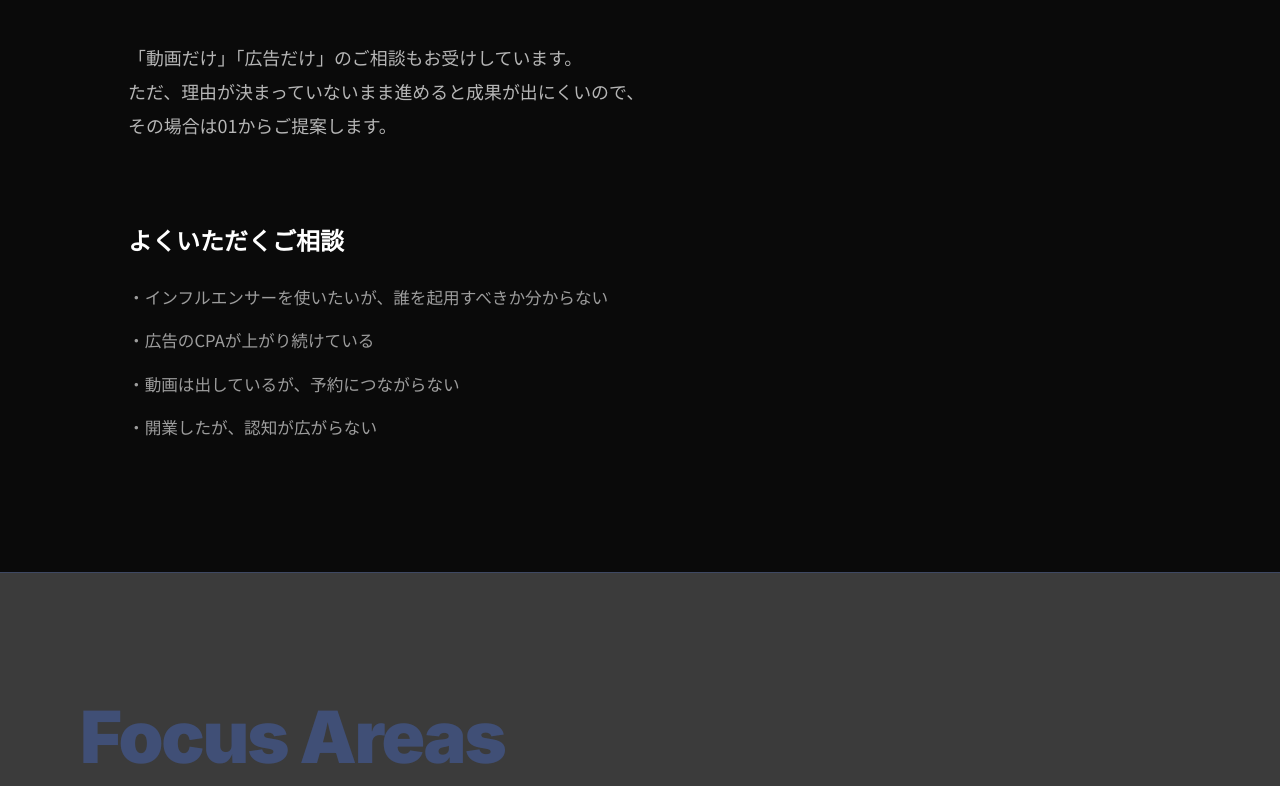
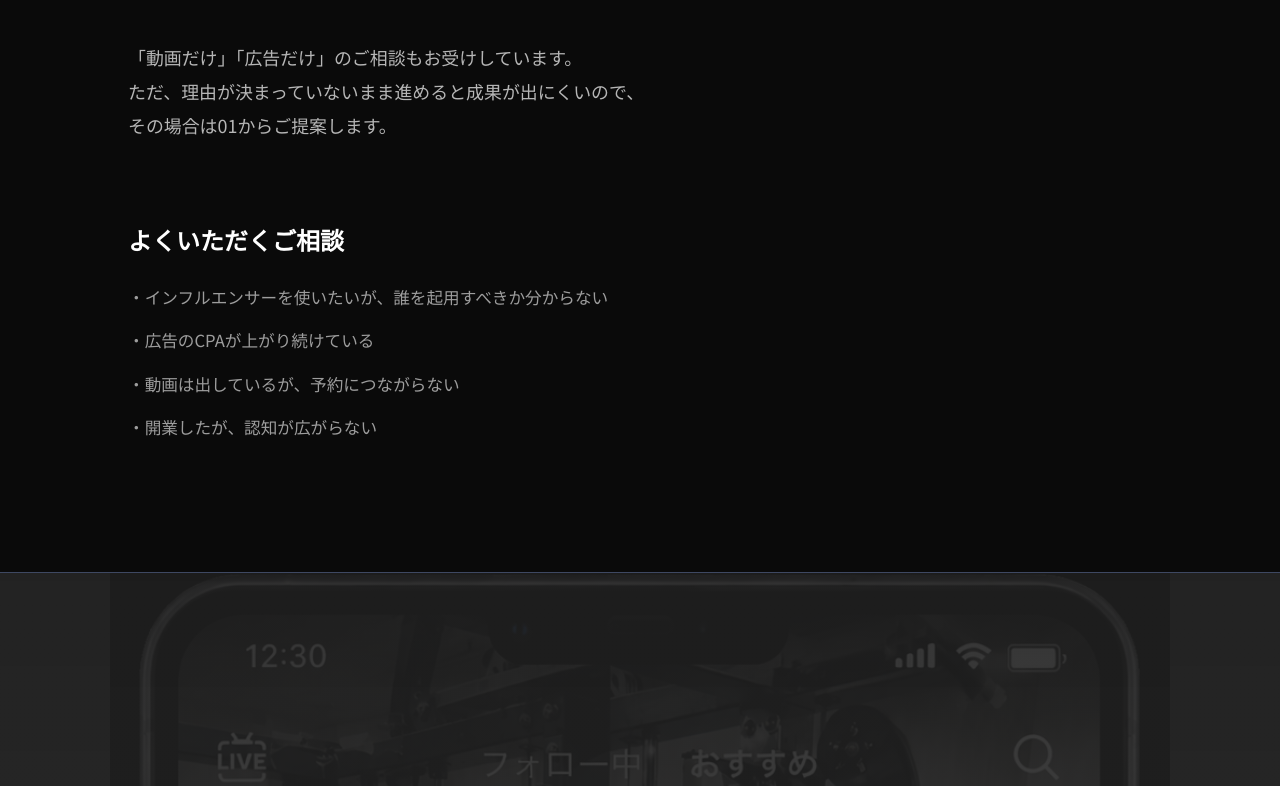
Before and after one commit to fukunaga-faise/faise-lp, a Next.js app: page / in a window 1280 px wide. Shown: the part 3901-4687 px from the top of the page. Built offline with nearby package versions, Linux system fonts and the light colour scheme.

Commit message:
Remove Focus Areas section
No longer needed now that industry names live back in the Services
tag lists / body copy elsewhere on the page.

```diff
--- a/src/app/page.tsx
+++ b/src/app/page.tsx
@@ -2,7 +2,6 @@ import Nav from '@/components/Nav'
 import Hero from '@/components/Hero'
 import Mission from '@/components/Mission'
 import Services from '@/components/Services'
-import FocusAreas from '@/components/FocusAreas'
 import Works from '@/components/Works'
 import Clients from '@/components/Clients'
 import Founder from '@/components/Founder'
@@ -18,7 +17,6 @@ export default function Home() {
       <Hero />
       <Mission />
       <Services />
-      <FocusAreas />
       <Works />
       <Clients />
       <Founder />
--- a/src/components/FocusAreas.tsx
+++ /dev/null
@@ -1,66 +0,0 @@
-'use client'
-
-import { useRef } from 'react'
-import { motion, useInView } from 'framer-motion'
-
-const areas = [
-  { title: 'パーソナルジム', body: 'トレーナーの人柄と施設の空気感を、「会いに行きたい」へ変換する。' },
-  { title: '美容クリニック', body: '価格競争ではなく、安心感と上質感で「選ばれる理由」をつくる。' },
-  { title: '店舗・施設型ビジネス', body: '業種を問わず、来店が売上を決めるビジネスの集客を設計します。' },
-]
-
-export default function FocusAreas() {
-  const ref = useRef(null)
-  const inView = useInView(ref, { once: true, margin: '-80px' })
-
-  return (
-    <section id="focus" className="bg-[#0a0a0a]/80 border-t border-[#4d7fff]/20 py-20 md:py-32 px-8 md:px-20">
-      <div className="max-w-7xl mx-auto" ref={ref}>
-
-        <div className="overflow-hidden mb-2">
-          <motion.p
-            initial={{ y: 40, opacity: 0 }}
-            animate={inView ? { y: 0, opacity: 1 } : {}}
-            transition={{ duration: 1, ease: [0.16, 1, 0.3, 1] }}
-            className="font-inter text-[clamp(32px,6vw,72px)] font-black leading-none tracking-[-0.03em] text-[#4d7fff]/30 select-none"
-          >
-            Focus Areas
-          </motion.p>
-        </div>
-
-        <motion.h2
-          initial={{ opacity: 0, y: 20 }}
-          animate={inView ? { opacity: 1, y: 0 } : {}}
-          transition={{ duration: 0.9, delay: 0.1, ease: [0.16, 1, 0.3, 1] }}
-          className="text-[clamp(24px,3.2vw,42px)] font-black leading-[1.3] tracking-tight text-white mb-6"
-        >
-          来店で、成り立つビジネスへ。
-        </motion.h2>
-
-        <motion.p
-          initial={{ opacity: 0, y: 16 }}
-          animate={inView ? { opacity: 1, y: 0 } : {}}
-          transition={{ duration: 0.9, delay: 0.2 }}
-          className="text-[clamp(14px,1.4vw,18px)] text-white/60 leading-[1.9] max-w-2xl mb-14 md:mb-16"
-        >
-          立地と商圏に依存し、来店・予約が売上に直結する。そうしたビジネスに特化して支援しています。
-        </motion.p>
-
-        <div className="grid grid-cols-1 md:grid-cols-3 gap-10 md:gap-12">
-          {areas.map((a, i) => (
-            <motion.div
-              key={a.title}
-              initial={{ opacity: 0, y: 16 }}
-              animate={inView ? { opacity: 1, y: 0 } : {}}
-              transition={{ duration: 0.8, delay: 0.3 + i * 0.1 }}
-            >
-              <p className="text-[clamp(16px,1.6vw,20px)] font-bold text-white mb-3">{a.title}</p>
-              <p className="text-[clamp(13px,1.2vw,15px)] text-white/60 leading-[1.9]">{a.body}</p>
-            </motion.div>
-          ))}
-        </div>
-
-      </div>
-    </section>
-  )
-}
```
